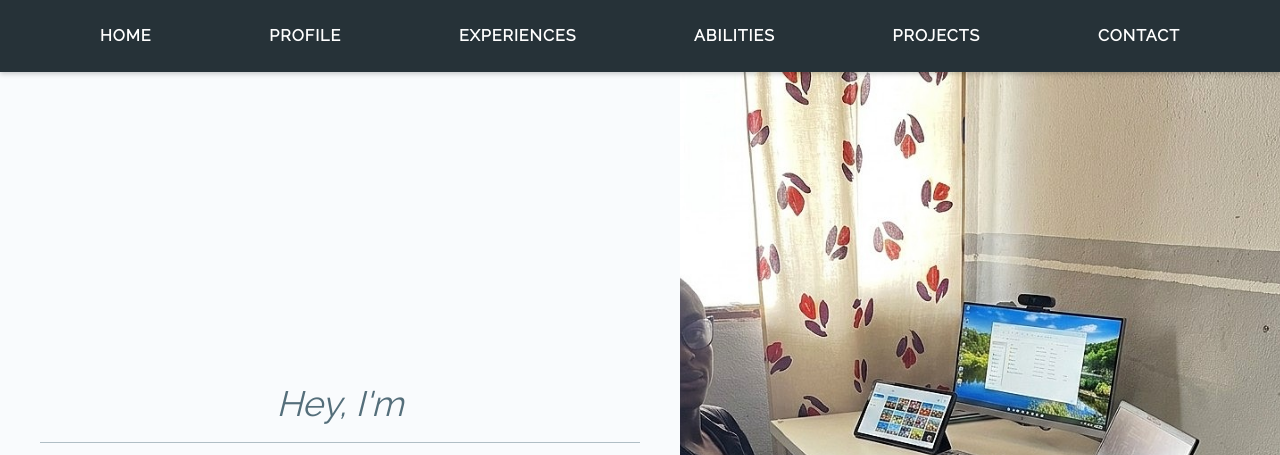
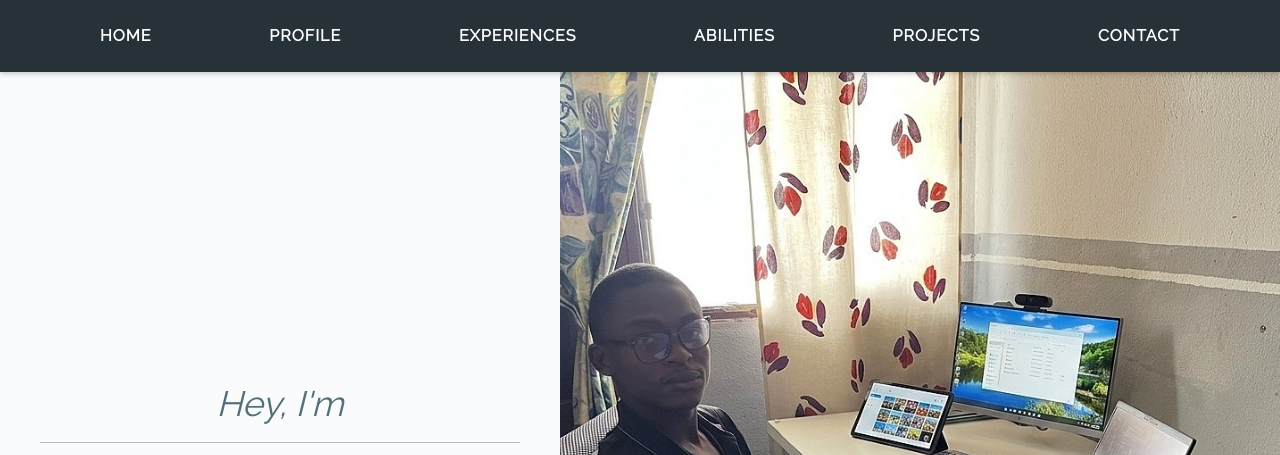
Before and after one commit to Tpekins/Tpekins.github.io, a plain HTML site: page index.html in a window 1280 px wide. Shown: the top 455 px of the page. Drawn offline with Linux system fonts and the light colour scheme.

Commit message:
Adjust layout proportions for intro section

```diff
--- a/index.html
+++ b/index.html
@@ -3,6 +3,7 @@
     <head>
         <meta charset="utf-8">
         <meta name="viewport" content="width=device-width, initial-scale=1">
+        <link rel="icon" type="image/svg+xml" href="/favicon.svg">
         <link rel="stylesheet" href="https://cdnjs.cloudflare.com/ajax/libs/font-awesome/6.4.0/css/all.min.css">
         <link href="https://fonts.googleapis.com/css?family=Raleway|Roboto+Slab&display=swap" rel="stylesheet">
         <title>Tiani Pekins</title>
@@ -33,15 +34,15 @@
 
             /* Page 1: Intro */
             .intro { display: flex; min-height: 100vh; padding: 0 !important; max-width: 100% !important; width: 100% !important; margin: 0 !important; border-bottom: none !important; margin-top: -60px; }
-            .intro .left { flex: 1; display: flex; flex-direction: column; justify-content: center; align-items: center; padding: 60px 40px 40px; }
+            .intro .left { flex: 0.4; display: flex; flex-direction: column; justify-content: center; align-items: center; padding: 60px 40px 40px; }
             .intro .left-content { width: 100%; max-width: 600px; text-align: center; }
             .intro .left h1 { font-size: 2.2rem; color: #546E7A; font-weight: normal; margin-bottom: 10px; font-family: 'Raleway', sans-serif; }
             .intro .left h1 em { font-style: italic; }
             .intro .left hr { border: 0; border-top: 1px solid #B0BEC5; width: 100%; margin: 0; }
             .intro .left h2 { font-size: 3.5rem; color: #263238; letter-spacing: 2px; font-weight: bold; margin: 15px 0; font-family: 'Roboto Slab', serif; }
             .intro .left h2 strong, .intro .left h2 span { font-weight: bold; }
-            .intro .right { flex: 1; display: flex; }
-            .intro .right img { width: 100%; min-height: 100vh; object-fit: cover; display: block; border-radius: 0; border: none; box-shadow: none; }
+            .intro .right { flex: 0.6; display: flex; }
+            .intro .right img { width: 100%; min-height: 100vh; object-fit: cover; object-position: 30% 50%; display: block; border-radius: 0; border: none; box-shadow: none; }
 
             /* Page 2: Profile */
             .vision { text-align: center; font-size: 1.5rem; color: #00796B; margin-bottom: 40px; }
```
